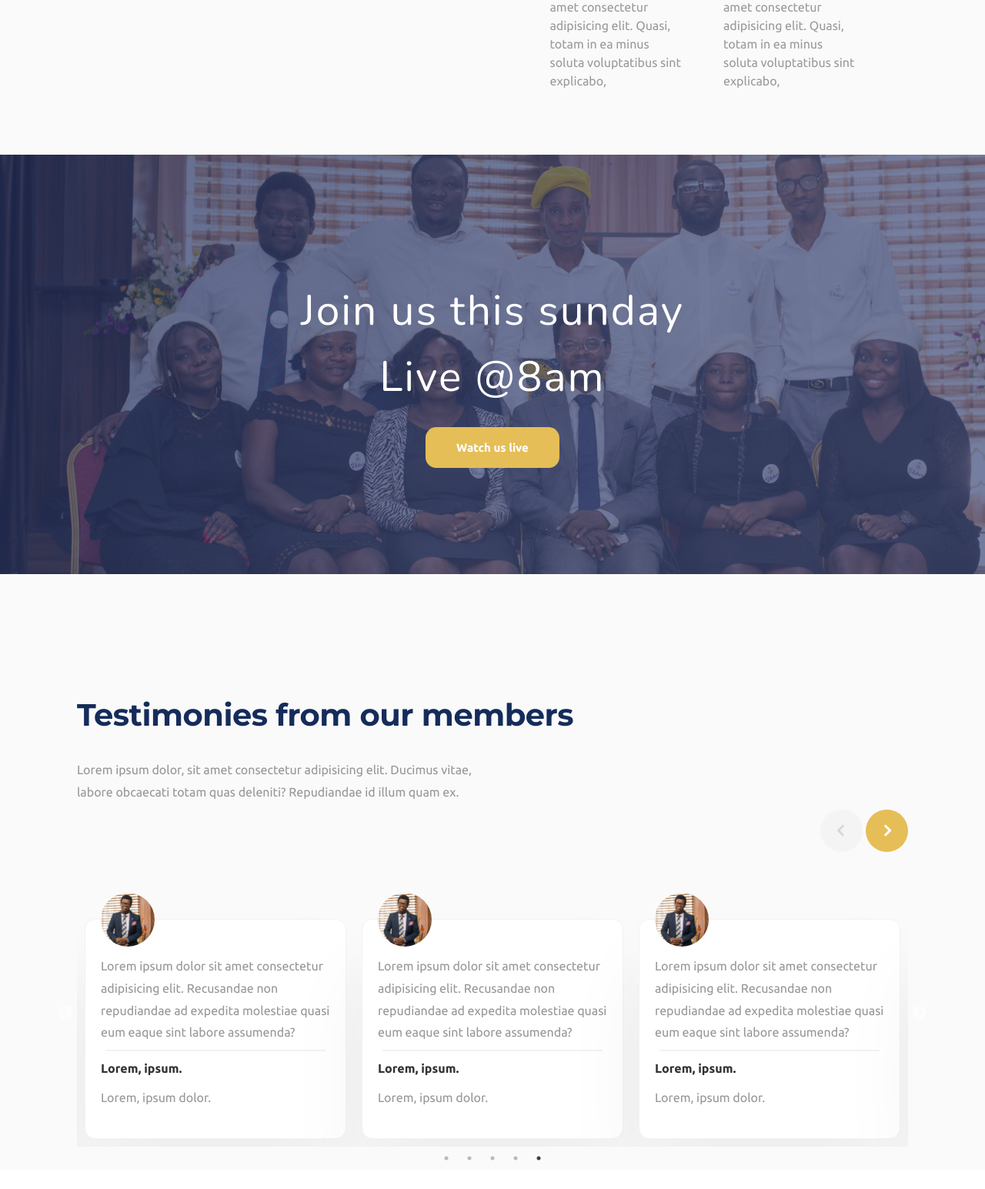
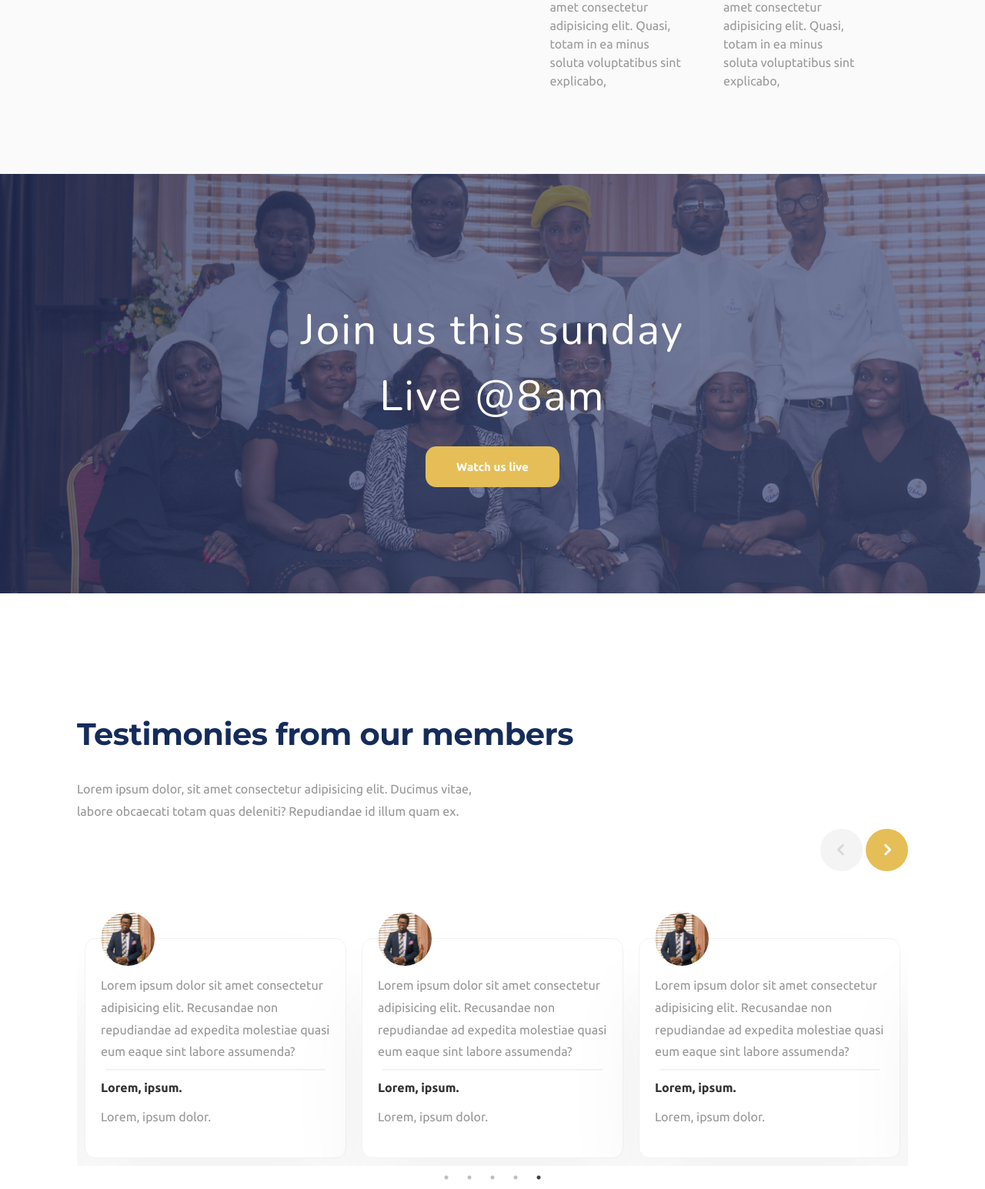
Before and after one commit to chrisfelixcode/ttawebsite, a PHP site: page /index.html in a window 1280 px wide. Shown: the part 2970-4515 px from the top of the page at 77% size. Before the commit the page ends 4478 px from the top, so only its background shows below. Run offline with PHP 8.4, Linux system fonts and the light colour scheme; some libraries are stand-ins or nearby versions.

Commit message:
first page  iteration

```diff
--- a/styles2.css
+++ b/styles2.css
@@ -5,6 +5,8 @@
   --light: #999999;
   --light-two: #FAFAFA;
   --light-three: #666666;
+
+  --light-one:  #E5E5E5;
 
 }
 
@@ -20,7 +22,7 @@
 
 body{
     font-family: 'Ubuntu', sans-serif;
-    background-color: var(--light-two);
+    background-color: #ffffff;
     margin: 0px;
 
 }
@@ -144,8 +146,12 @@
     width: 80%;
 }
 
+
 #section-five{
     position: relative;
+    background-color: var(--light-two);
+    margin-bottom: 0px;
+    padding-bottom: 25px;
 }
 
 #section-five .dot-pattern{
@@ -183,6 +189,7 @@
     line-height: 150% ;
     color: var(--light-three) ;
 }
+
 
 .article-and-cards .article h3{
  color: var(--light-three);
```
